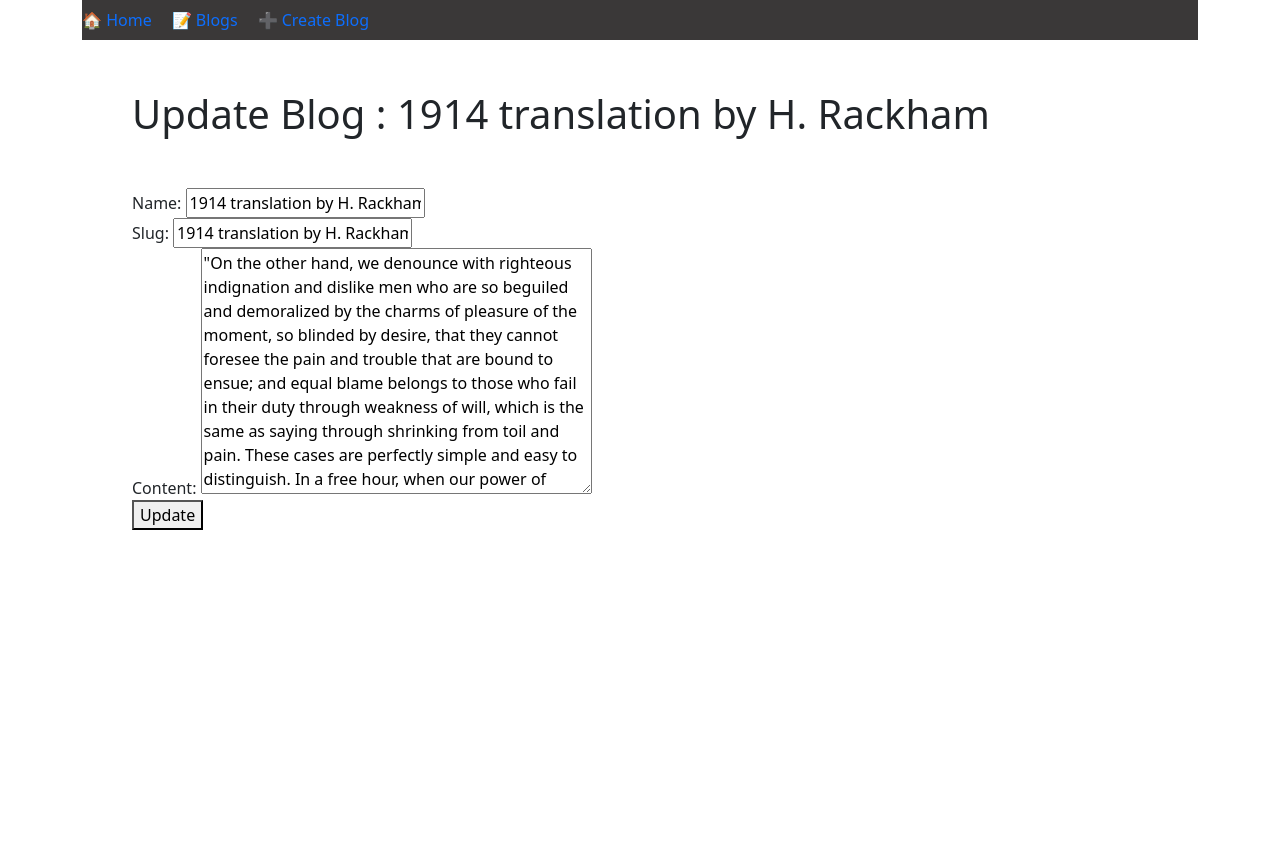
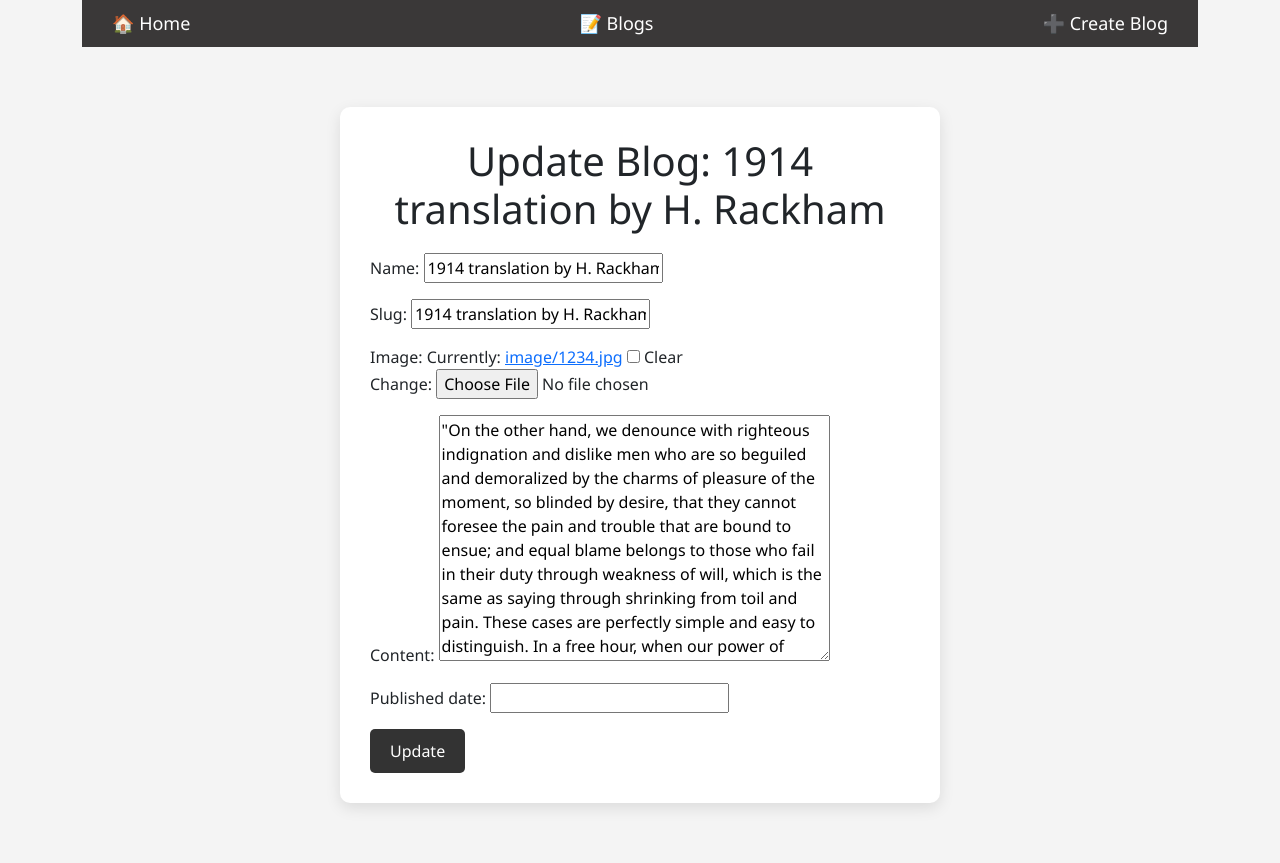
Before and after one commit to osmanramadan/udemy-django-views-templates, a Django app: a page that uses src/templates/base.html in a window 1280 px wide. Before the commit the page ends 530 px from the top, so only its background shows below. Run offline with Django 5.2, Linux system fonts and the light colour scheme; a user stored in the database is signed in; data comes from the database, SQL or seed files in the repository; both versions use the stored data as it was after the commit.

Commit message:
some-fixes

```diff
--- a/src/blog/forms.py
+++ b/src/blog/forms.py
@@ -4,7 +4,7 @@ from .models import Blog
 class BlogForm(forms.ModelForm):
     class Meta:
         model = Blog
-        fields = ['name','slug', 'content']
+        fields = ['name','slug','image','content', 'published_date']
 
 
 
--- a/src/blog/models.py
+++ b/src/blog/models.py
@@ -1,15 +1,26 @@
 from django.db import models
 from django.conf import settings
+from pytz import timezone
 
 # Create your models here.
 
 user = settings.AUTH_USER_MODEL
+
+
+
+
 
 class Blog(models.Model):
     user = models.ForeignKey(user,on_delete=models.CASCADE)
     name = models.CharField(max_length=100)
     slug = models.CharField(max_length=50,unique=True)
     content = models.TextField(null=True, blank=True)
+    image = models.ImageField(upload_to='image/', null=True, blank=True)
+    published_date = models.DateTimeField(auto_now_add=False,auto_now=False,null=True, blank=True)
+
+   # timestamp = models.DateTimeField(auto_now_add=True)
+   # updated_date = models.DateTimeField(auto_now=True)
+
     #image = models.ImageField(upload_to='photos/%y/%m/%d')
     #active = models.BooleanField(default=True)
     #category = models.CharField(max_length=50, null=True, blank=True,choices=[('phone','phone'),('laptop','laptop'),('tablet','tablet')])
@@ -17,5 +28,20 @@ class Blog(models.Model):
     def __str__(self):
         return self.name
 
+    def get_absolute_url(self):
+        return f"/blog/{self.slug}"
+
+    def get_update_url(self):
+        return f"/blog-update/{self.slug}"
+
+    def get_delete_url(self):
+        return f"/blog-delete/{self.slug}"
+
+    def get_create_url(self):
+        return f"/blog-create/"
+
+    def get_details_url(self):
+        return f"/blog/{self.slug}"
+
     #class Meta:
       #  verbose_name_plural = 'Blogs'
--- a/src/blog/templates/blog/update.html
+++ b/src/blog/templates/blog/update.html
@@ -1,35 +1,92 @@
 {% extends 'base.html' %}
-
 
 {% block content %}
 
-        <div style="display: flex; gap: 20px; align-items: center;;background-color: rgb(58, 56, 56);height:40px">
+<style>
+    .navbar {
+        display: flex;
+        gap: 25px;
+        align-items: center;
+        background-color: #3a3838;
+        padding: 10px 30px;
+    }
 
-        <a href="{% url 'home' %}" style="text-decoration: none;">
-            🏠 Home
-        </a>
+    .navbar a {
+        text-decoration: none;
+        color: white;
+        font-weight: 500;
+        transition: 0.3s;
+    }
 
-        <a href="{% url 'blog' %}" style="text-decoration: none;">
-            📝 Blogs
-        </a>
+    .navbar a:hover {
+        color: #00c3ff;
+    }
+
+    .warning {
+        color: #ff4d4d;
+        font-size: 14px;
+    }
+
+    .form-container {
+        max-width: 600px;
+        margin: 60px auto;
+        background: white;
+        padding: 30px;
+        border-radius: 10px;
+        box-shadow: 0 5px 15px rgba(0,0,0,0.1);
+    }
+
+    .form-container h1 {
+        margin-top: 0;
+        margin-bottom: 20px;
+        text-align: center;
+    }
+
+    .form-container button {
+        padding: 10px 20px;
+        background: #333;
+        color: white;
+        border: none;
+        border-radius: 5px;
+        cursor: pointer;
+        transition: 0.3s;
+    }
+
+    .form-container button:hover {
+        background: #00c3ff;
+    }
+</style>
+
+
+<!-- Navbar -->
+<div class="navbar">
+
+    <a href="{% url 'home' %}">🏠 Home</a>
+
+    <a href="{% url 'blog' %}">📝 Blogs</a>
 
     {% if user.is_authenticated %}
-            <a href="{% url 'blog-create' %}" style="text-decoration: none;">
-                ➕ Create Blog
-            </a>
+        <a href="{{ object.get_create_url }}">➕ Create Blog</a>
     {% else %}
-            <h6 style="color: red;">
+        <span class="warning">
             You need to Login to create a blog
-            </h6>
+        </span>
     {% endif %}
 
 </div>
 
 
-    <h1  style="margin:50px;">Update Blog : {{ object.name }}</h1>
-    <form method="POST"  style="margin:50px;">
+<!-- Update Form Card -->
+<div class="form-container">
+
+    <h1>Update Blog: {{ object.name }}</h1>
+
+    <form method="POST"  enctype="multipart/form-data">
         {% csrf_token %}
-        {{form}}
+        {{ form.as_p }}
         <button type="submit">Update</button>
     </form>
+
+</div>
+
 {% endblock content %}
--- a/src/blog/views.py
+++ b/src/blog/views.py
@@ -15,14 +15,14 @@ from django.http import Http404 , HttpResponse
 def list(request):
     blogs = Blog.objects.all()
     context = {"blogs":blogs}
-
     return render(request, 'blog/list.html',context)
 
 
 
 @staff_member_required
 def create(request):
-    form = BlogForm(request.POST or None)
+
+    form = BlogForm(request.POST or None, request.FILES or None)
 
     if form.is_valid():
         obj = form.save(commit=False)
@@ -30,6 +30,7 @@ def create(request):
         obj.save()
         form = BlogForm()
         return redirect('blog')
+
 
     return render(request, 'blog/create.html', {'form': form})
 
@@ -44,7 +45,6 @@ def details(request,slug):
 
     #obj= get_object_or_404(Blog,slug=slug)
 
-    #obj = r.first()
     context = {"object":r}
     return render(request,"blog/details.html",context)
 
@@ -59,13 +59,14 @@ def update(request, slug):
     if not obj:
         return redirect('/')
 
-    form = BlogForm(request.POST or None, instance=obj)
+    form = BlogForm(request.POST or None,request.FILES or None,instance=obj)
 
     if form.is_valid():
         form.save()
         return redirect('blog')
 
     return render(request, 'blog/update.html', {'form': form,'object': obj})
+
 
 @staff_member_required
 def delete(request,slug):
--- a/src/templates/base.html
+++ b/src/templates/base.html
@@ -5,10 +5,40 @@
     <meta charset="utf-8">
     <meta name="viewport" content="width=device-width, initial-scale=1">
 
+
     <!-- Bootstrap CSS -->
     <link href="https://cdn.jsdelivr.net/npm/bootstrap@5.0.2/dist/css/bootstrap.min.css" rel="stylesheet" integrity="sha384-EVSTQN3/azprG1Anm3QDgpJLIm9Nao0Yz1ztcQTwFspd3yD65VohhpuuCOmLASjC" crossorigin="anonymous">
 
     <title>Blog Website</title>
+    <style>
+        body {
+            background: #f4f4f4;
+            font-family: 'Segoe UI', Tahoma, Geneva, Verdana, sans-serif;
+        }
+
+        .navbar {
+            background: #333;
+            padding: 15px 30px;
+            display: flex;
+            gap: 20px;
+        }
+
+        .navbar a {
+            color: white;
+            text-decoration: none;
+            font-size: 18px;
+            transition: 0.3s ease;
+        }
+
+        .navbar a:hover {
+            color: #00c3ff;
+        }
+
+        .warning {
+            color: #ff6b6b;
+            font-size: 16px;
+        }
+        </style>
   </head>
   <body>
 
--- a/src/udemy_django/urls.py
+++ b/src/udemy_django/urls.py
@@ -16,6 +16,8 @@ Including another URLconf
 """
 from django.contrib import admin
 from django.urls import path,include
+from django.conf import settings
+from django.conf.urls.static import static
 from blog.views import create , delete,update
 from . import views
 
@@ -27,3 +29,7 @@ urlpatterns = [
     path('blog-delete/<str:slug>', delete,name='blog-delete'),
     path('admin/', admin.site.urls),
 ]
+
+if settings.DEBUG:
+    urlpatterns += static(settings.STATIC_URL, document_root=settings.STATIC_ROOT)
+    urlpatterns += static(settings.MEDIA_URL, document_root=settings.MEDIA_ROOT)
```
Also changed, not shown: src/blog/templates/blog/create.html (+48 -15 lines), src/blog/templates/blog/details.html (+57 -12 lines), src/blog/templates/blog/list.html (+20 -22 lines), src/templates/home.html (+17 -16 lines), src/udemy_django/settings.py (+13 -2 lines), src/blog/migrations/0002_blog_published_date_blog_timestamp_blog_updated_date.py (added), src/blog/migrations/0003_blog_image_alter_blog_published_date_and_more.py (added), src/blog/migrations/0004_remove_blog_timestamp_remove_blog_updated_date.py (added), src/db.sqlite3, 1 other file. Lines whose indentation alone changed are shown as unchanged.
